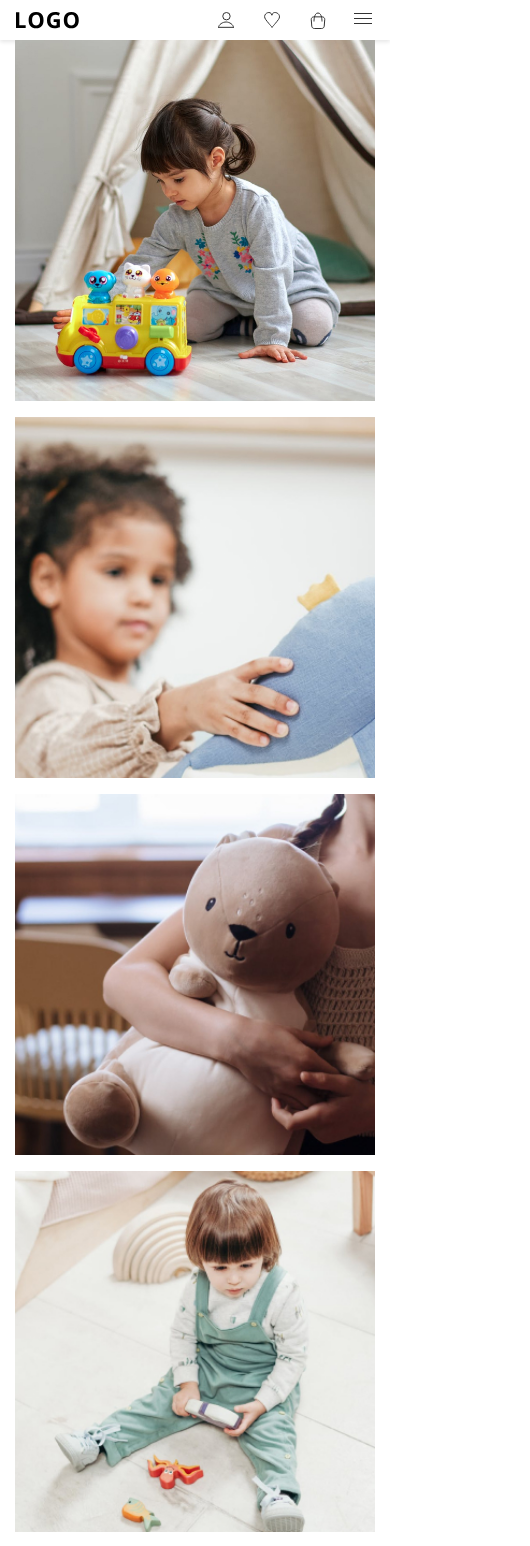
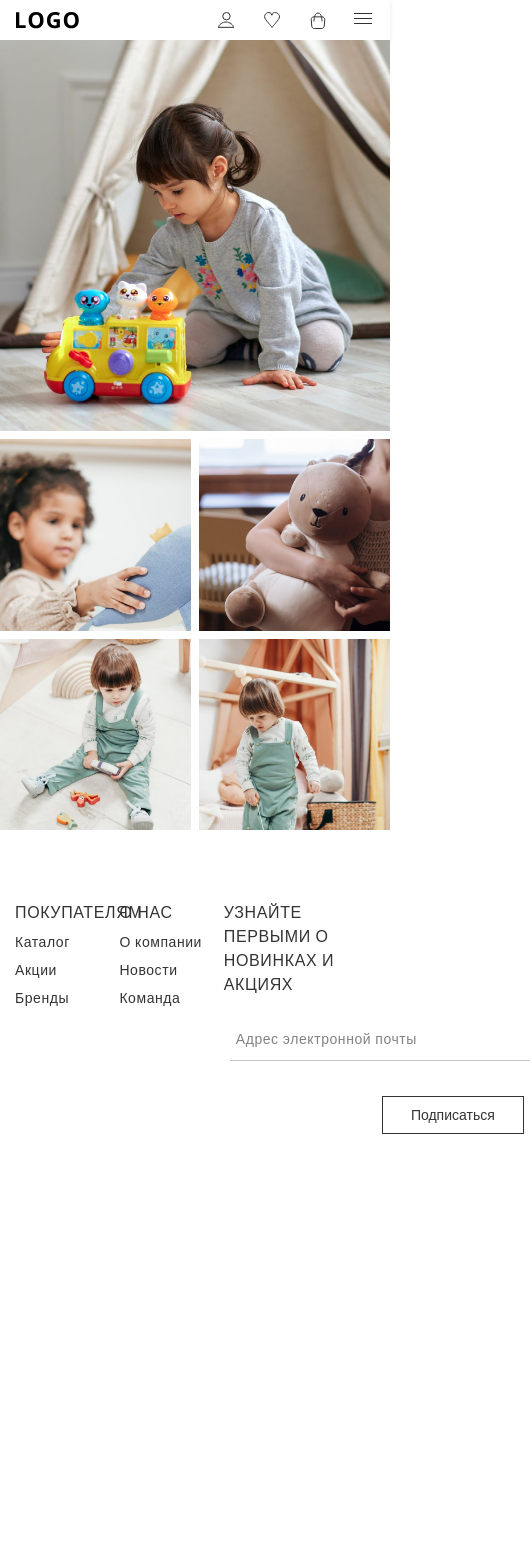
Before and after one commit to gfroge/alef, a Vue app: page / in a window 390 px wide. Shown: the top 1546 px of the page, 530 px wide, since content can reach past the window. After the commit the page ends 1204 px from the top, so only its background shows below. Built offline with nearby package versions, Linux system fonts and the light colour scheme.

Commit message:
cards hotfix

```diff
--- a/src/App.vue
+++ b/src/App.vue
@@ -1,9 +1,10 @@
 <template>
   <page-header />
-  <main class="container">
-    <cards-section/>
-    <snack-bar/>
+  <main>
+    <cards-section />
+
   </main>
+  <snack-bar />
   <page-footer />
 </template>
 
@@ -20,7 +21,7 @@ export default {
     PageHeader, SnackBar, CardsSection, PageFooter
   },
   setup() {
-    return { }
+    return {}
   },
 };
 </script>
@@ -36,5 +37,7 @@ export default {
 <style lang="scss" scoped>
 main {
   position: relative;
+  max-width: 1415px;
+  margin: 0 auto;
 }
 </style>
--- a/src/components/CardsSection.vue
+++ b/src/components/CardsSection.vue
@@ -54,12 +54,6 @@ const clothingCards = [
             justify-content: center;
         }
 
-        @media(max-width: 450px) {
-            >div {
-                max-width: 100% !important;
-            }
-
-        }
     }
 
     &__grid {
@@ -73,8 +67,11 @@ const clothingCards = [
             justify-items: center;
 
         }
-
         @media(max-width: 450px) {
+            margin-top: 8px;
+            gap: 8px;
+        }
+        @media(max-width: 330px) {
             grid-template-columns: 1fr;
             >div {
                 max-width: 100% !important;
--- a/src/components/PageFooter.vue
+++ b/src/components/PageFooter.vue
@@ -19,7 +19,7 @@
         </div>
 
         <div class="footer__col">
-            <h4 class="footer__title">Узнайте первыми о новинках и акциях</h4>
+            <h4 class="footer__title email">Узнайте первыми о новинках и акциях</h4>
             <email-form/>
         </div>
     </footer>
@@ -33,20 +33,27 @@ import EmailForm from '@/components/UI/EmailForm.vue'
 <style scoped lang="scss">
 .footer {
     max-width: 1185px;
-    padding: 0 15px;
+    padding: 70px 15px;
     margin: 0 auto;
+    display: grid;
+    grid-template-columns: 29% 29% 39.16%;
+    // 11.54 -> 1%
+    &__col {
 
-    &__col {}
+    }
 
     &__title {
         font-size: 16px;
         line-height: 150%;
         letter-spacing: 0.04em;
         text-transform: uppercase;
+        &.email{
+            margin-bottom: 20px;
+        }
     }
 
     &__links {
-        margin-top: 4px;
+        margin-top: 8px;
         li {
             &:not(:last-child) {
                 margin-bottom: 8px;
--- a/src/components/UI/ClothingCard.vue
+++ b/src/components/UI/ClothingCard.vue
@@ -1,10 +1,11 @@
 <template>
-  <div class="clothing-card" :style="`max-width:${cardData.sizeInPx}px;max-height:${cardData.sizeInPx}px`">
+  <div @click="showOnTap" class="clothing-card"
+    :style="`max-width:${cardData.sizeInPx}px;max-height:${cardData.sizeInPx}px`">
     <picture>
       <source :srcset="cardData.imagePathWebp">
       <img :src="cardData.imagePath" alt="фото одежды">
     </picture>
-    <div class="clothing-card__overlay">
+    <div ref="overlay" class="clothing-card__overlay">
       <div ref="content" class="clothing-card__content">
         <a @click.prevent="copyLink(cardData.link)" href="" class="clothing-card__copy">
           <svg width="16" height="16" viewBox="0 0 16 16" fill="none" xmlns="http://www.w3.org/2000/svg">
@@ -45,11 +46,13 @@
 
 <script setup lang="ts">
 import { onMounted, ref } from "vue";
-import {useSnackbarStore} from '@/stores/snachbar';
+import { useSnackbarStore } from '@/stores/snachbar';
 
+const content = ref();
+const overlay = ref();
 // snackbar
 const snack = useSnackbarStore();
-const {showSnack} = snack;
+const { showSnack } = snack;
 
 const props = defineProps({
   cardData: {
@@ -61,7 +64,15 @@ const copyLink = (data: string) => {
   navigator.clipboard.writeText(data);
   showSnack('Ссылка скопирована!');
 }
-const content = ref();
+
+const showOnTap = () => {
+  overlay.value.classList.add('_visible')
+  setTimeout(() => {
+    overlay.value.classList.remove('_visible')
+  }, 4000);
+}
+
+
 onMounted(() => {
   if (props.cardData.islarge) {
     content.value.classList.add('_large-image');
@@ -74,6 +85,7 @@ onMounted(() => {
   position: relative;
   width: 100%;
   height: 100%;
+
   img {
     width: 100%;
     height: 100%;
@@ -93,6 +105,11 @@ onMounted(() => {
     pointer-events: none;
     opacity: 0;
     transition: all 0.3s ease 0s;
+
+    &._visible {
+      pointer-events: all !important;
+      opacity: 1 !important;
+    }
   }
 
   &:hover &__overlay {
@@ -141,6 +158,7 @@ onMounted(() => {
     border-radius: 40px;
     padding: 5px 15px 15px 15px;
     transition: all 0.3s ease 0s;
+    text-align: center;
 
     &:hover {
       box-shadow: 2px 2px 70px 1px rgba(255, 255, 255, 0.8);
```
